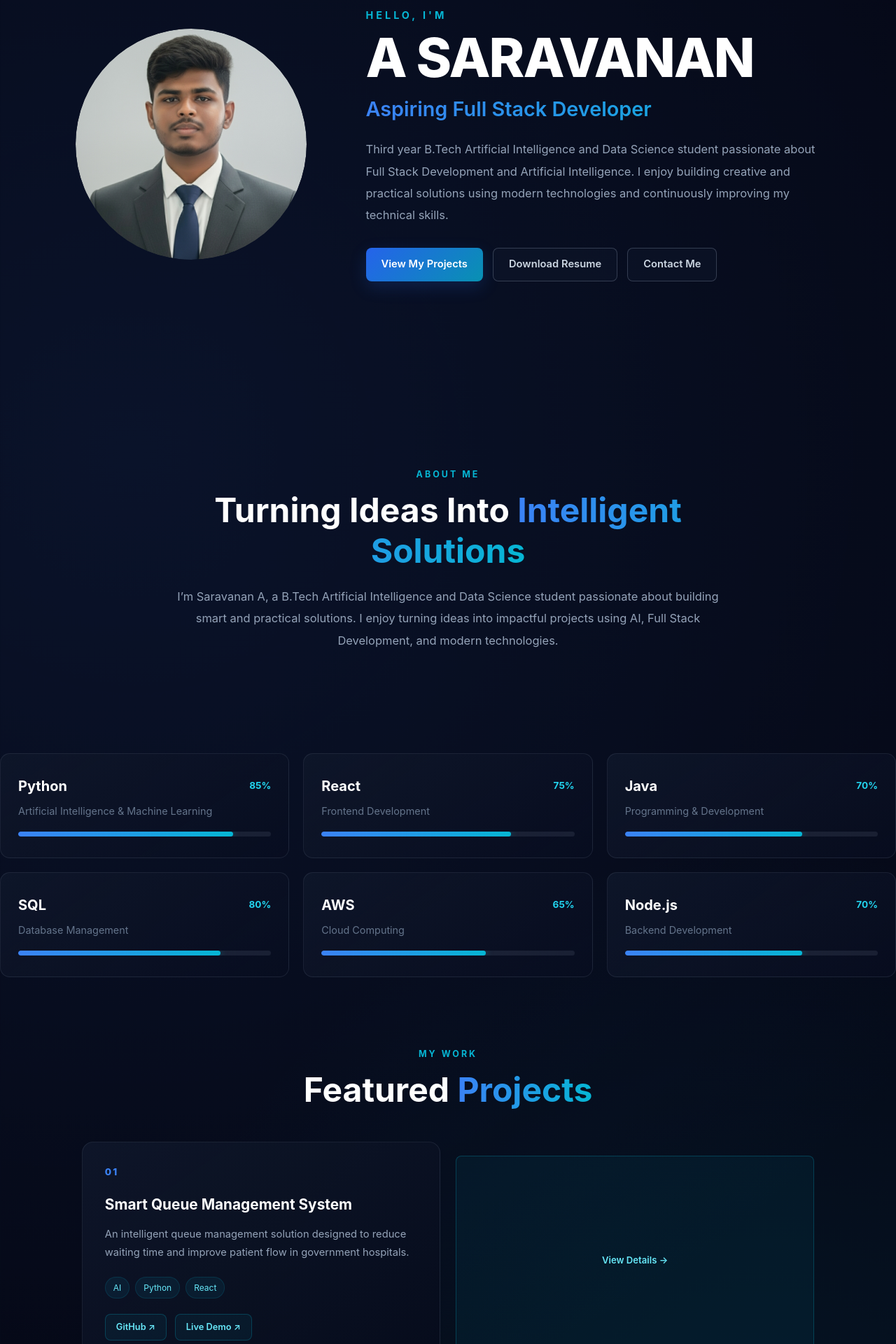
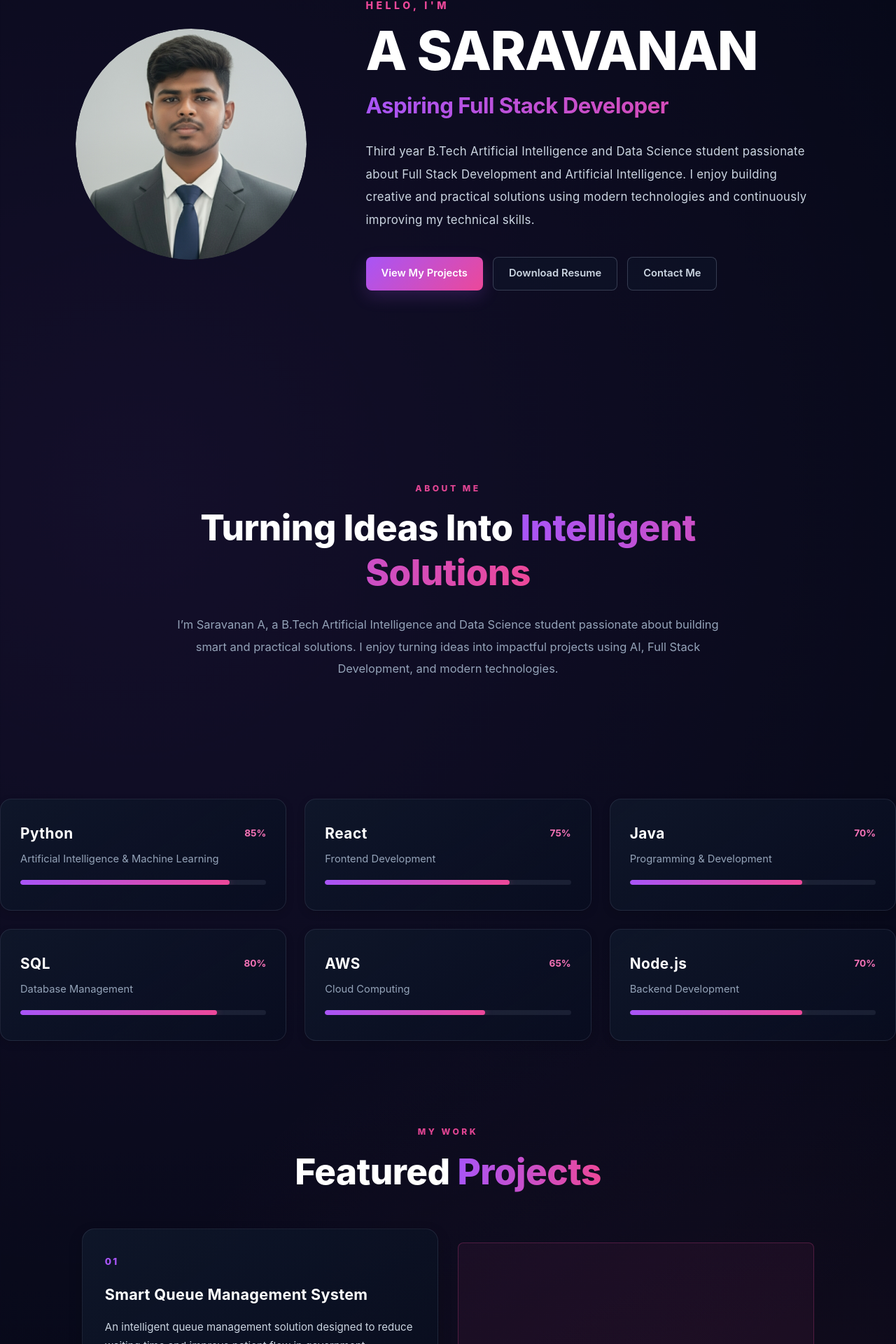
Before and after one commit to saravanan2212-ai/saravanan-portfolio, a React (Vite) app: page / in a window 1280 px wide. Shown: the part 232-2152 px from the top of the page at 70% size. Built offline with nearby package versions, Linux system fonts and the light colour scheme.

Commit message:
Update portfolio

```diff
--- a/src/App.css
+++ b/src/App.css
@@ -38,10 +38,10 @@ textarea {
 
   background:
     radial-gradient(circle at 15% 15%,
-      rgba(59, 130, 246, 0.09),
+      rgba(168, 85, 247, 0.09),
       transparent 28%),
     radial-gradient(circle at 85% 40%,
-      rgba(6, 182, 212, 0.07),
+      rgba(236, 72, 153, 0.07),
       transparent 25%),
     #050816;
 }
@@ -79,8 +79,8 @@ textarea {
   letter-spacing: 2px;
 
   background: linear-gradient(90deg,
-      #3b82f6,
-      #06b6d4);
+      #a855f7,
+      #ec4899);
 
   -webkit-background-clip: text;
   background-clip: text;
@@ -117,8 +117,8 @@ textarea {
   height: 2px;
 
   background: linear-gradient(90deg,
-      #3b82f6,
-      #06b6d4);
+      #a855f7,
+      #ec4899);
 
   transition: width 0.3s ease;
 }
@@ -224,42 +224,44 @@ textarea {
 }
 
 .intro {
-  margin-bottom: 10px;
-
-  color: #06b6d4;
-
-  font-size: 0.9rem;
+  margin-bottom: 12px;
+
+  color: #ec4899;
+
+  font-size: 0.88rem;
+  font-weight: 800;
+
+  letter-spacing: 4.5px;
+
+  text-transform: uppercase;
+}
+
+.hero h1 {
+  font-size: clamp(3rem, 6vw, 5.4rem);
+
+  line-height: 1.08;
+
+  font-weight: 800;
+
+  letter-spacing: -1.5px;
+
+  margin-bottom: 14px;
+
+  color: #ffffff;
+}
+
+.hero h2 {
+  margin-bottom: 26px;
+
+  font-size: clamp(1.3rem, 2.5vw, 1.95rem);
+
+  line-height: 1.45;
+
   font-weight: 700;
 
-  letter-spacing: 4px;
-}
-
-.hero h1 {
-  font-size: clamp(3rem, 6vw, 5.2rem);
-
-  line-height: 1.05;
-
-  font-weight: 800;
-
-  letter-spacing: -2px;
-
-  margin-bottom: 12px;
-
-  color: #ffffff;
-}
-
-.hero h2 {
-  margin-bottom: 22px;
-
-  font-size: clamp(1.25rem, 2.5vw, 1.8rem);
-
-  line-height: 1.4;
-
-  font-weight: 600;
-
   background: linear-gradient(90deg,
-      #3b82f6,
-      #06b6d4);
+      #a855f7,
+      #ec4899);
 
   -webkit-background-clip: text;
   background-clip: text;
@@ -270,13 +272,15 @@ textarea {
 .hero .about {
   max-width: 650px;
 
-  color: #94a3b8;
-
-  font-size: 1.03rem;
-
-  line-height: 1.9;
-
-  margin-bottom: 30px;
+  color: #cbd5e1;
+
+  font-size: 1.05rem;
+
+  line-height: 1.95;
+
+  margin-bottom: 36px;
+
+  letter-spacing: 0.3px;
 }
 
 
@@ -317,18 +321,18 @@ textarea {
   color: #ffffff;
 
   background: linear-gradient(135deg,
-      #2563eb,
-      #0891b2);
+      #a855f7,
+      #ec4899);
 
   box-shadow:
-    0 8px 25px rgba(37, 99, 235, 0.2);
+    0 8px 25px rgba(168, 85, 247, 0.2);
 }
 
 .project-btn:hover {
   transform: translateY(-3px);
 
   box-shadow:
-    0 12px 30px rgba(37, 99, 235, 0.3);
+    0 12px 30px rgba(236, 72, 153, 0.3);
 }
 
 .outline-btn {
@@ -342,9 +346,9 @@ textarea {
 .outline-btn:hover {
   color: #ffffff;
 
-  border-color: #06b6d4;
-
-  background: rgba(6, 182, 212, 0.08);
+  border-color: #ec4899;
+
+  background: rgba(236, 72, 153, 0.08);
 
   transform: translateY(-3px);
 }
@@ -364,35 +368,43 @@ textarea {
 
   margin: auto;
 
-  padding: 100px 6%;
+  padding: 120px 6%;
 }
 
 .section-label {
-  margin-bottom: 12px;
-
-  color: #06b6d4;
-
-  font-size: 0.78rem;
-
-  font-weight: 700;
-
-  letter-spacing: 3px;
+  margin-bottom: 14px;
+
+  color: #ec4899;
+
+  font-size: 0.76rem;
+
+  font-weight: 800;
+
+  letter-spacing: 3.5px;
+
+  text-transform: uppercase;
+
+  opacity: 0.95;
 }
 
 section h2 {
   color: #ffffff;
 
-  font-size: clamp(2rem, 4vw, 3rem);
-
-  line-height: 1.2;
-
-  margin-bottom: 22px;
+  font-size: clamp(2rem, 4vw, 3.2rem);
+
+  line-height: 1.25;
+
+  margin-bottom: 28px;
+
+  font-weight: 800;
+
+  letter-spacing: -0.5px;
 }
 
 section h2 span {
   background: linear-gradient(90deg,
-      #3b82f6,
-      #06b6d4);
+      #a855f7,
+      #ec4899);
 
   -webkit-background-clip: text;
   background-clip: text;
@@ -433,98 +445,113 @@ section h2 span {
 }
 
 .skills-grid {
-  margin-top: 45px;
+  margin-top: 50px;
 
   display: grid;
 
   grid-template-columns: repeat(3, 1fr);
 
-  gap: 20px;
+  gap: 26px;
 }
 
 .skill-card {
-  padding: 30px 25px;
-
-  min-height: 145px;
+  padding: 32px 28px;
+
+  min-height: 160px;
 
   text-align: left;
 
-  border: 1px solid rgba(148, 163, 184, 0.13);
-
-  border-radius: 14px;
-
-  background:
-    linear-gradient(145deg,
-      rgba(15, 23, 42, 0.9),
-      rgba(8, 13, 32, 0.75));
-
-  transition: all 0.3s ease;
-}
-
-.skill-card:hover {
-  transform: translateY(-7px);
-
-  border-color: rgba(6, 182, 212, 0.5);
-
-  box-shadow:
-    0 15px 35px rgba(0, 0, 0, 0.25),
-    0 0 25px rgba(6, 182, 212, 0.06);
-}
-
-.skill-card h3 {
-  margin-bottom: 8px;
-
-  font-size: 1.25rem;
-
-  color: #ffffff;
-}
-
-.skill-card p {
-  color: #64748b;
-
-  font-size: 0.9rem;
-}
-
-
-/* =========================================================
-   PROJECTS
-========================================================= */
-
-.projects-section {
-  text-align: center;
-}
-
-.projects-grid {
-  margin-top: 45px;
-
-  display: grid;
-
-  grid-template-columns: repeat(2, 1fr);
-
-  gap: 22px;
-}
-
-.project-card {
-  position: relative;
-
-  padding: 32px;
-
-  min-height: 275px;
-
-  text-align: left;
-
-  overflow: hidden;
+  border: 1px solid rgba(148, 163, 184, 0.15);
 
   border-radius: 16px;
-
-  border: 1px solid rgba(148, 163, 184, 0.13);
 
   background:
     linear-gradient(145deg,
       rgba(15, 23, 42, 0.92),
-      rgba(7, 12, 28, 0.88));
+      rgba(8, 13, 32, 0.78));
+
+  box-shadow:
+    0 4px 12px rgba(0, 0, 0, 0.15),
+    0 0 1px rgba(236, 72, 153, 0.05);
 
   transition: all 0.35s ease;
+}
+
+.skill-card:hover {
+  transform: translateY(-8px);
+
+  border-color: rgba(236, 72, 153, 0.45);
+
+  box-shadow:
+    0 20px 40px rgba(0, 0, 0, 0.28),
+    0 0 20px rgba(236, 72, 153, 0.1),
+    inset 0 1px 0 rgba(236, 72, 153, 0.1);
+}
+
+.skill-card h3 {
+  margin-bottom: 12px;
+
+  font-size: 1.3rem;
+
+  font-weight: 700;
+
+  color: #ffffff;
+
+  letter-spacing: 0.5px;
+}
+
+.skill-card p {
+  color: #94a3b8;
+
+  font-size: 0.92rem;
+
+  line-height: 1.6;
+}
+
+
+/* =========================================================
+   PROJECTS
+========================================================= */
+
+.projects-section {
+  text-align: center;
+}
+
+.projects-grid {
+  margin-top: 50px;
+
+  display: grid;
+
+  grid-template-columns: repeat(2, 1fr);
+
+  gap: 28px;
+}
+
+.project-card {
+  position: relative;
+
+  padding: 36px 32px;
+
+  min-height: 300px;
+
+  text-align: left;
+
+  overflow: hidden;
+
+  border-radius: 18px;
+
+  border: 1px solid rgba(148, 163, 184, 0.14);
+
+  background:
+    linear-gradient(145deg,
+      rgba(15, 23, 42, 0.94),
+      rgba(7, 12, 28, 0.9));
+
+  box-shadow:
+    0 8px 20px rgba(0, 0, 0, 0.18),
+    0 0 1px rgba(168, 85, 247, 0.05);
+
+  transition: all 0.38s ease;
 }
 
 .project-card::before {
@@ -539,8 +566,8 @@ section h2 span {
   height: 3px;
 
   background: linear-gradient(90deg,
-      #3b82f6,
-      #06b6d4);
+      #a855f7,
+      #ec4899);
 
   transform: scaleX(0);
 
@@ -550,12 +577,14 @@ section h2 span {
 }
 
 .project-card:hover {
-  transform: translateY(-8px);
-
-  border-color: rgba(59, 130, 246, 0.35);
+  transform: translateY(-10px);
+
+  border-color: rgba(168, 85, 247, 0.4);
 
   box-shadow:
-    0 20px 45px rgba(0, 0, 0, 0.3);
+    0 25px 50px rgba(0, 0, 0, 0.32),
+    0 0 25px rgba(168, 85, 247, 0.12),
+    inset 0 1px 0 rgba(168, 85, 247, 0.08);
 }
 
 .project-card:hover::before {
@@ -565,7 +594,7 @@ section h2 span {
 .project-number {
   margin-bottom: 18px;
 
-  color: #3b82f6;
+  color: #a855f7;
 
   font-size: 0.85rem;
 
@@ -575,21 +604,25 @@ section h2 span {
 }
 
 .project-card h3 {
-  margin-bottom: 14px;
+  margin-bottom: 16px;
 
   color: #ffffff;
 
-  font-size: 1.3rem;
+  font-size: 1.35rem;
+
+  font-weight: 700;
+
+  letter-spacing: 0.3px;
 }
 
 .project-card p {
-  margin-bottom: 22px;
-
-  color: #94a3b8;
-
-  font-size: 0.92rem;
-
-  line-height: 1.75;
+  margin-bottom: 24px;
+
+  color: #cbd5e1;
+
+  font-size: 0.94rem;
+
+  line-height: 1.8;
 }
 
 .project-tech {
@@ -605,11 +638,11 @@ section h2 span {
 
   border-radius: 20px;
 
-  color: #67e8f9;
-
-  background: rgba(6, 182, 212, 0.08);
-
-  border: 1px solid rgba(6, 182, 212, 0.15);
+  color: #f472b6;
+
+  background: rgba(236, 72, 153, 0.08);
+
+  border: 1px solid rgba(236, 72, 153, 0.15);
 
   font-size: 0.75rem;
 }
@@ -624,34 +657,39 @@ section h2 span {
 }
 
 .certificates-grid {
-  margin-top: 45px;
+  margin-top: 50px;
 
   display: grid;
 
   grid-template-columns: repeat(3, 1fr);
 
-  gap: 24px;
+  gap: 28px;
 }
 
 .certificate-card {
   overflow: hidden;
 
-  border-radius: 14px;
-
-  border: 1px solid rgba(148, 163, 184, 0.14);
+  border-radius: 16px;
+
+  border: 1px solid rgba(148, 163, 184, 0.15);
 
   background: #0b1120;
 
-  transition: all 0.3s ease;
+  box-shadow:
+    0 6px 16px rgba(0, 0, 0, 0.15),
+    0 0 1px rgba(236, 72, 153, 0.04);
+
+  transition: all 0.35s ease;
 }
 
 .certificate-card:hover {
-  transform: translateY(-7px);
-
-  border-color: rgba(6, 182, 212, 0.45);
+  transform: translateY(-9px);
+
+  border-color: rgba(236, 72, 153, 0.45);
 
   box-shadow:
-    0 18px 40px rgba(0, 0, 0, 0.3);
+    0 22px 45px rgba(0, 0, 0, 0.3),
+    0 0 20px rgba(236, 72, 153, 0.1);
 }
 
 .certificate-card img {
@@ -673,7 +711,7 @@ section h2 span {
 }
 
 .certificate-card h3 {
-  min-height: 65px;
+  min-height: 72px;
 
   display: flex;
 
@@ -681,11 +719,17 @@ section h2 span {
 
   justify-content: center;
 
-  padding: 15px;
-
-  color: #e2e8f0;
-
-  font-size: 0.95rem;
+  padding: 18px 16px;
+
+  color: #ffffff;
+
+  font-size: 0.96rem;
+
+  font-weight: 600;
+
+  line-height: 1.5;
+
+  text-align: center;
 }
 
 
@@ -733,7 +777,7 @@ section h2 span {
 
   flex-direction: column;
 
-  gap: 14px;
+  gap: 16px;
 }
 
 .contact-card {
@@ -743,30 +787,38 @@ section h2 span {
 
   align-items: center;
 
-  gap: 16px;
-
-  padding: 18px 20px;
-
-  border-radius: 12px;
-
-  border: 1px solid rgba(148, 163, 184, 0.13);
-
-  background: rgba(15, 23, 42, 0.65);
-
-  transition: all 0.3s ease;
+  gap: 18px;
+
+  padding: 20px 22px;
+
+  border-radius: 14px;
+
+  border: 1px solid rgba(148, 163, 184, 0.14);
+
+  background: rgba(15, 23, 42, 0.7);
+
+  box-shadow:
+    0 4px 12px rgba(0, 0, 0, 0.12),
+    0 0 1px rgba(236, 72, 153, 0.04);
+
+  transition: all 0.35s ease;
 }
 
 .contact-card:hover {
-  transform: translateX(5px);
-
-  border-color: rgba(6, 182, 212, 0.4);
-
-  background: rgba(15, 23, 42, 0.9);
+  transform: translateX(6px);
+
+  border-color: rgba(236, 72, 153, 0.4);
+
+  background: rgba(15, 23, 42, 0.92);
+
+  box-shadow:
+    0 10px 25px rgba(0, 0, 0, 0.18),
+    0 0 15px rgba(236, 72, 153, 0.08);
 }
 
 .contact-icon {
-  width: 45px;
-  height: 45px;
+  width: 48px;
+  height: 48px;
 
   flex-shrink: 0;
 
@@ -775,36 +827,42 @@ section h2 span {
   align-items: center;
   justify-content: center;
 
-  border-radius: 10px;
-
-  color: #67e8f9;
-
-  background: rgba(6, 182, 212, 0.08);
-
-  border: 1px solid rgba(6, 182, 212, 0.15);
-
-  font-size: 1.1rem;
+  border-radius: 12px;
+
+  color: #f472b6;
+
+  background: rgba(236, 72, 153, 0.1);
+
+  border: 1px solid rgba(236, 72, 153, 0.18);
+
+  font-size: 1.2rem;
+
+  box-shadow: 0 2px 8px rgba(236, 72, 153, 0.08);
 }
 
 .contact-card h3 {
-  margin-bottom: 2px;
+  margin-bottom: 4px;
 
   color: #ffffff;
 
-  font-size: 0.95rem;
+  font-size: 0.98rem;
+
+  font-weight: 600;
 }
 
 .contact-card p,
 .contact-card a {
-  color: #94a3b8;
-
-  font-size: 0.84rem;
+  color: #cbd5e1;
+
+  font-size: 0.87rem;
 
   word-break: break-word;
+
+  line-height: 1.5;
 }
 
 .contact-card a:hover {
-  color: #22d3ee;
+  color: #f472b6;
 }
 
 .contact-link {
@@ -821,49 +879,57 @@ section h2 span {
 
   flex-direction: column;
 
-  gap: 15px;
-
-  padding: 30px;
-
-  border-radius: 16px;
-
-  border: 1px solid rgba(148, 163, 184, 0.13);
+  gap: 18px;
+
+  padding: 36px;
+
+  border-radius: 18px;
+
+  border: 1px solid rgba(148, 163, 184, 0.14);
 
   background:
     linear-gradient(145deg,
-      rgba(15, 23, 42, 0.92),
-      rgba(8, 13, 32, 0.85));
+      rgba(15, 23, 42, 0.94),
+      rgba(8, 13, 32, 0.88));
+
+  box-shadow:
+    0 8px 20px rgba(0, 0, 0, 0.16),
+    0 0 1px rgba(236, 72, 153, 0.05);
 }
 
 .contact-form input,
 .contact-form textarea {
   width: 100%;
 
-  border: 1px solid rgba(148, 163, 184, 0.18);
-
-  border-radius: 9px;
+  border: 1px solid rgba(148, 163, 184, 0.2);
+
+  border-radius: 11px;
 
   outline: none;
 
-  background: rgba(2, 6, 23, 0.65);
+  background: rgba(2, 6, 23, 0.7);
 
   color: #ffffff;
 
-  padding: 14px 16px;
-
-  font-size: 0.9rem;
-
-  transition: all 0.3s ease;
+  padding: 15px 18px;
+
+  font-size: 0.92rem;
+
+  transition: all 0.35s ease;
+
+  box-shadow: 0 2px 6px rgba(0, 0, 0, 0.08);
 }
 
 .contact-form input {
-  height: 50px;
+  height: 52px;
 }
 
 .contact-form textarea {
-  min-height: 130px;
+  min-height: 140px;
 
   resize: vertical;
+
+  font-family: inherit;
 }
 
 .contact-form input::placeholder,
@@ -873,42 +939,50 @@ section h2 span {
 
 .contact-form input:focus,
 .contact-form textarea:focus {
-  border-color: #06b6d4;
+  border-color: #ec4899;
+
+  background: rgba(2, 6, 23, 0.8);
 
   box-shadow:
-    0 0 0 3px rgba(6, 182, 212, 0.08);
+    0 0 0 4px rgba(236, 72, 153, 0.1),
+    0 4px 12px rgba(236, 72, 153, 0.12);
 }
 
 .contact-form button,
 .success-message button {
-  min-height: 50px;
+  min-height: 52px;
 
   border: none;
 
-  border-radius: 9px;
+  border-radius: 11px;
 
   background:
     linear-gradient(135deg,
-      #2563eb,
-      #0891b2);
+      #a855f7,
+      #ec4899);
 
   color: #ffffff;
 
-  font-size: 0.92rem;
+  font-size: 0.93rem;
 
   font-weight: 700;
 
+  letter-spacing: 0.5px;
+
   cursor: pointer;
 
-  transition: all 0.3s ease;
+  transition: all 0.35s ease;
+
+  box-shadow: 0 6px 16px rgba(168, 85, 247, 0.18);
 }
 
 .contact-form button:hover,
 .success-message button:hover {
-  transform: translateY(-2px);
+  transform: translateY(-3px);
 
   box-shadow:
-    0 10px 25px rgba(37, 99, 235, 0.25);
+    0 12px 32px rgba(168, 85, 247, 0.28),
+    0 0 20px rgba(236, 72, 153, 0.15);
 }
 
 
@@ -1572,7 +1646,7 @@ section h2 span {
 ========================================================= */
 
 :focus-visible {
-  outline: 2px solid #06b6d4;
+  outline: 2px solid #ec4899;
 
   outline-offset: 3px;
 }
@@ -1652,15 +1726,15 @@ section h2 span {
 .project-links a:hover {
   color: #ffffff;
 
-  border-color: #06b6d4;
-
-  background: rgba(6, 182, 212, 0.08);
+  border-color: #ec4899;
+
+  background: rgba(236, 72, 153, 0.08);
 
   transform: translateY(-2px);
 }
 
 /* =========================
-   PROJECT LINKS
+   PROJECT LINKS REFINED
 ========================= */
 
 .project-links {
@@ -1679,11 +1753,11 @@ section h2 span {
 
   border-radius: 8px;
 
-  border: 1px solid rgba(6, 182, 212, 0.25);
-
-  background: rgba(6, 182, 212, 0.06);
-
-  color: #67e8f9;
+  border: 1px solid rgba(236, 72, 153, 0.25);
+
+  background: rgba(236, 72, 153, 0.06);
+
+  color: #f472b6;
 
   font-size: 0.8rem;
   font-weight: 600;
@@ -1695,15 +1769,15 @@ section h2 span {
   color: #ffffff;
 
   background: linear-gradient(135deg,
-      #2563eb,
-      #0891b2);
+      #a855f7,
+      #ec4899);
 
   border-color: transparent;
 
   transform: translateY(-2px);
 
   box-shadow:
-    0 8px 20px rgba(37, 99, 235, 0.2);
+    0 8px 20px rgba(168, 85, 247, 0.2);
 }
 
 /* =========================================================
@@ -1723,7 +1797,7 @@ section h2 span {
 }
 
 .skill-header span {
-  color: #22d3ee;
+  color: #f472b6;
   font-size: 0.85rem;
   font-weight: 700;
 }
@@ -1747,11 +1821,11 @@ section h2 span {
   border-radius: 20px;
 
   background: linear-gradient(90deg,
-      #3b82f6,
-      #06b6d4);
+      #a855f7,
+      #ec4899);
 
   box-shadow:
-    0 0 12px rgba(6, 182, 212, 0.35);
+    0 0 12px rgba(236, 72, 153, 0.35);
 
   transition: width 1s ease;
 }
@@ -1765,13 +1839,13 @@ section h2 span {
 
   padding: 9px 16px;
 
-  border: 1px solid rgba(6, 182, 212, 0.25);
+  border: 1px solid rgba(236, 72, 153, 0.25);
 
   border-radius: 8px;
 
-  background: rgba(6, 182, 212, 0.06);
-
-  color: #67e8f9;
+  background: rgba(236, 72, 153, 0.06);
+
+  color: #f472b6;
 
   font-size: 0.82rem;
   font-weight: 600;
@@ -1785,15 +1859,15 @@ section h2 span {
   color: #ffffff;
 
   background: linear-gradient(135deg,
-      #2563eb,
-      #0891b2);
+      #a855f7,
+      #ec4899);
 
   border-color: transparent;
 
   transform: translateY(-2px);
 
   box-shadow:
-    0 8px 20px rgba(37, 99, 235, 0.2);
+    0 8px 20px rgba(168, 85, 247, 0.2);
 }
 
 
@@ -1835,7 +1909,7 @@ section h2 span {
 
   border-radius: 20px;
 
-  border: 1px solid rgba(6, 182, 212, 0.25);
+  border: 1px solid rgba(236, 72, 153, 0.25);
 
   background:
     linear-gradient(145deg,
@@ -1903,7 +1977,7 @@ section h2 span {
 .modal-label {
   margin-bottom: 10px;
 
-  color: #06b6d4;
+  color: #ec4899;
 
   font-size: 0.75rem;
 
@@ -1960,7 +2034,7 @@ section h2 span {
 }
 
 .modal-features li::marker {
-  color: #06b6d4;
+  color: #ec4899;
 }
 
 
@@ -1979,11 +2053,11 @@ section h2 span {
 
   border-radius: 20px;
 
-  color: #67e8f9;
-
-  background: rgba(6, 182, 212, 0.08);
-
-  border: 1px solid rgba(6, 182, 212, 0.18);
+  color: #f472b6;
+
+  background: rgba(236, 72, 153, 0.08);
+
+  border: 1px solid rgba(236, 72, 153, 0.18);
 
   font-size: 0.78rem;
 }
```
